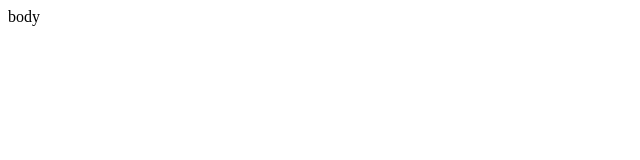
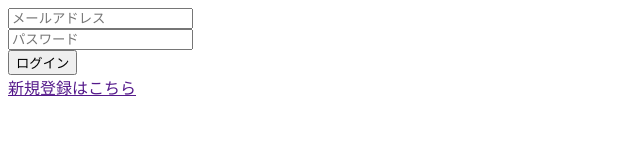
Before and after one commit to k-510/pbl-2017-b7, a plain HTML site: page frontend/index.html in a window 1280 px wide. Shown: the whole page, without its empty margins (0-640 px from the left). Drawn offline with Linux system fonts and the light colour scheme.

Commit message:
[add] refs #3 ログインページの最低限の機能を実装

```diff
--- a/frontend/index.html
+++ b/frontend/index.html
@@ -1,11 +1,18 @@
-<html>
+<!DOCTYPE html>
+<html lang="ja">
 
 <head>
-    <title>文書のタイトル</title>
+	<meta charset="utf-8">
+	<title>ログイン</title>
 </head>
 
 <body>
-    body
+	<input id="email" type="text" placeholder="メールアドレス"><br>
+	<input id="password" type="text" placeholder="パスワード"><br>
+	<input id="login" type="button" value="ログイン">
+	<br>
+
+	<a href="">新規登録はこちら</a>
 </body>
 
 </html>
```
